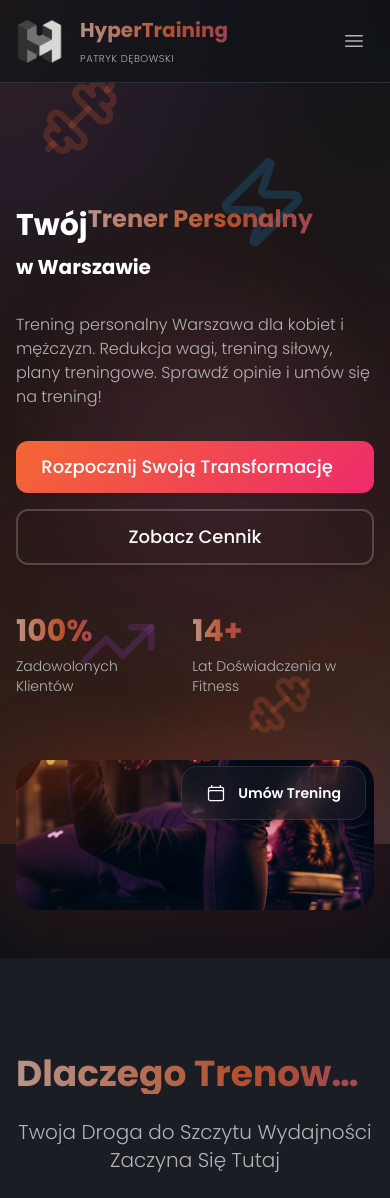
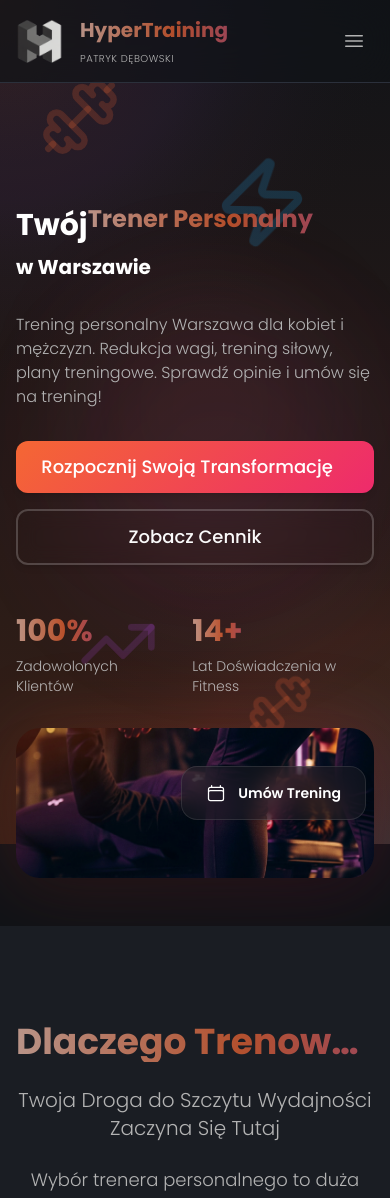
Before and after one commit to Buzka42/hypertraining, a Next.js app: page / in a window 390 px wide. Shown: the top 1198 px of the page. Built offline with nearby package versions, Linux system fonts and the light colour scheme.

Commit message:
Separate mobile and desktop layouts to fix mobile overflow issue

```diff
--- a/pages/index.tsx
+++ b/pages/index.tsx
@@ -47,7 +47,60 @@ export default function HomePage() {
       {/* Hero Section - Updated to match example site */}
       <section id="home" className="w-full overflow-x-hidden pt-16 max-w-full">
         <div className="px-4 md:px-6 py-12 md:py-24 max-w-full w-full">
-          <div className="grid grid-cols-1 lg:grid-cols-2 gap-8 md:gap-12 items-center max-w-full w-full">
+          {/* Mobile layout - single column */}
+          <div className="block lg:hidden space-y-8 max-w-full w-full">
+            <div>
+              <h1 className="text-3xl md:text-5xl font-bold leading-tight">
+                {t('home.hero.title')}
+                <span className="text-shimmer block mt-2 text-2xl md:text-4xl font-bold">{t('home.hero.subtitle')}</span>
+                <span className="block mt-2 text-xl md:text-2xl font-bold">{t('home.hero.location')}</span>
+              </h1>
+            </div>
+
+            <div>
+              <p className="text-base md:text-lg text-muted-foreground">
+                {t('home.hero.description')}
+              </p>
+            </div>
+
+            <div className="flex flex-col sm:flex-row gap-4 w-full">
+              <Link href="/kontakt" className="btn-primary w-full sm:w-auto px-6 md:px-8 py-3 text-sm md:text-base">
+                {t('home.hero.cta.primary')}
+                <ArrowRightIcon className="ml-2 w-4 h-4 md:w-5 md:h-5" />
+              </Link>
+              <Link href="/cennik" className="btn-secondary w-full sm:w-auto px-6 md:px-8 py-3 text-sm md:text-base">
+                {t('home.hero.cta.secondary')}
+              </Link>
+            </div>
+
+            <div className="flex gap-6 pt-4 w-full">
+              <div>
+                <div className="text-3xl font-bold text-shimmer">100%</div>
+                <div className="text-muted-foreground text-sm">{t('home.hero.satisfiedClients')}</div>
+              </div>
+              <div>
+                <div className="text-3xl font-bold text-shimmer">14+</div>
+                <div className="text-muted-foreground text-sm">{t('home.hero.yearsExperience')}</div>
+              </div>
+            </div>
+
+            <div className="relative max-w-full mt-8 md:mt-0 w-full">
+              <div className="absolute inset-0 bg-gradient-primary blur-2xl opacity-20 rounded-3xl max-w-full"></div>
+              <div className="relative w-full h-full min-h-[150px] md:min-h-[500px] rounded-3xl shadow-2xl overflow-hidden max-w-full" style={{ maxWidth: '100%' }}>
+                <Image
+                  src="/hero-fitness.jpg"
+                  alt="Elite Training"
+                  fill
+                  className="object-cover"
+                  sizes="(max-width: 768px) 100vw, 50vw"
+                  priority
+                />
+              </div>
+            </div>
+          </div>
+
+          {/* Desktop layout - two columns */}
+          <div className="hidden lg:grid grid-cols-2 gap-8 md:gap-12 items-center max-w-full w-full">
             <div className="space-y-8 w-full max-w-full">
               <div>
                 <h1 className="text-3xl md:text-5xl font-bold leading-tight">
@@ -85,7 +138,7 @@ export default function HomePage() {
               </div>
             </div>
 
-            <div className="relative max-w-full mt-8 md:mt-0 w-full">
+            <div className="relative max-w-full w-full">
               <div className="absolute inset-0 bg-gradient-primary blur-2xl opacity-20 rounded-3xl max-w-full"></div>
               <div className="relative w-full h-full min-h-[150px] md:min-h-[500px] rounded-3xl shadow-2xl overflow-hidden max-w-full" style={{ maxWidth: '100%' }}>
                 <Image
```
